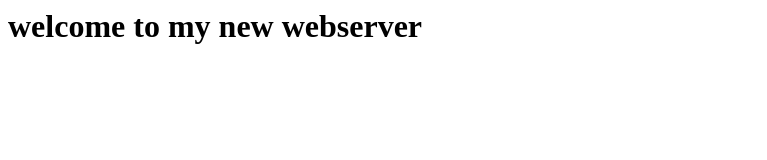
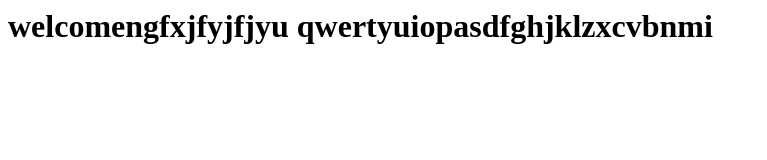
Before and after one commit to Kothuru99/masteringdevops-march, a plain HTML site: page index.html in a window 1280 px wide. Shown: the whole page, without its empty margins (0-767 px from the left). Drawn offline with Linux system fonts and the light colour scheme.

Commit message:
final index.html

```diff
--- a/index.html
+++ b/index.html
@@ -1 +1 @@
-<h1> welcome to my new webserver <h1>
+<h1> welcomengfxjfyjfjyu  qwertyuiopasdfghjklzxcvbnmi <h1>
```
